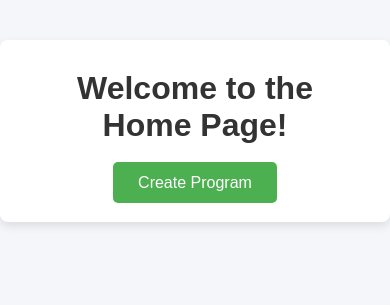
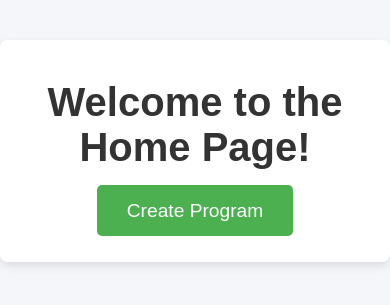
Before and after one commit to Bryium/Health-information-system, a Flask app: page / in a window 390 px wide. Shown: the top 305 px of the page. Run offline with Flask 3, Linux system fonts and the light colour scheme.

Commit message:
update the css file

```diff
--- a/static/styles.css
+++ b/static/styles.css
@@ -11,6 +11,7 @@ body {
   margin: 0;
   padding: 0;
 }
+
 /* home styling(index) */
 /* Container for centering the content */
 .center-wrapper {
@@ -20,6 +21,7 @@ body {
   min-height: 100vh;
   padding-top: 40px;
 }
+
 .container-index {
   text-align: center;
   background-color: #ffffff;
@@ -62,22 +64,6 @@ header h1 {
   outline: none;
 }
 
-/* Responsive design */
-@media (max-width: 768px) {
-  .container-index {
-    padding: 30px;
-  }
-
-  header h1 {
-    font-size: 2rem;
-  }
-
-  .btn-index {
-    padding: 12px 25px;
-    font-size: 1rem;
-  }
-}
-
 /* Program Creation form(Create) */
 .container {
   width: 80%;
@@ -88,14 +74,17 @@ header h1 {
   border-radius: 10px;
   box-shadow: 0 4px 8px rgba(0, 0, 0, 0.1);
 }
+
 h2 {
   text-align: center;
   font-size: 24px;
   color: #333;
 }
+
 form {
   margin-bottom: 30px;
 }
+
 input {
   width: 100%;
   padding: 10px;
@@ -103,6 +92,7 @@ input {
   border-radius: 5px;
   border: 1px solid #ccc;
 }
+
 button {
   width: 100%;
   padding: 12px;
@@ -113,25 +103,32 @@ button {
   cursor: pointer;
   font-size: 16px;
 }
+
 button:hover {
   background-color: #45a049;
 }
+
 .programs-list {
   margin-top: 30px;
 }
+
 .programs-list h3 {
   font-size: 20px;
   color: #333;
 }
+
 .programs-list ul {
   list-style: none;
   padding: 0;
 }
+
 .programs-list li {
   font-size: 18px;
   padding: 8px 0;
   border-bottom: 1px solid #ddd;
-} /* Toastify styling */
+}
+
+/* Toastify styling */
 .toastify {
   background-color: #4caf50;
   color: white;
@@ -166,7 +163,6 @@ button:hover {
 }
 
 /* register-new-client */
-
 .programs-container {
   display: flex;
   flex-direction: column;
@@ -291,17 +287,6 @@ button {
   margin-bottom: 20px;
 }
 
-/* Use flexbox to align input and button */
-.search-container {
-  width: 50%;
-  margin: 0 auto;
-  padding: 20px;
-}
-
-.search-container h3 {
-  text-align: center;
-}
-
 .search-container input[type="text"] {
   width: 80%;
   padding: 10px;
```
